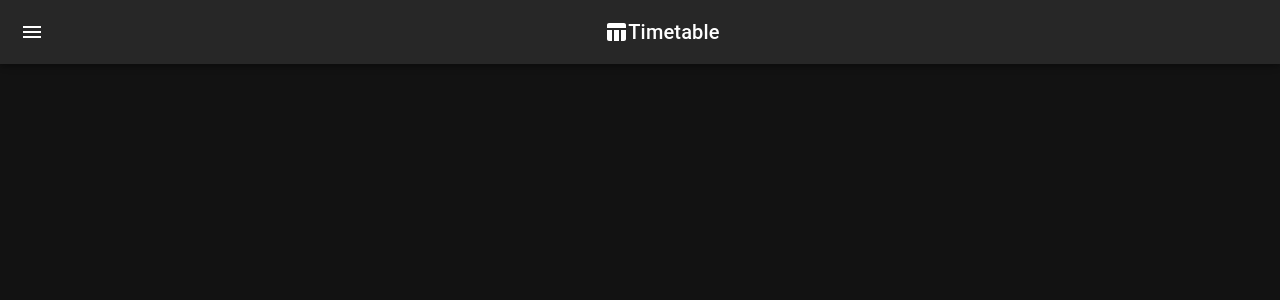
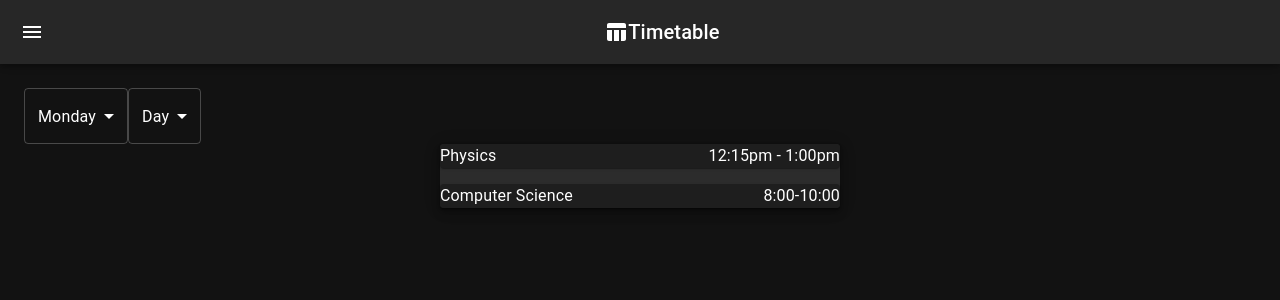
Before and after one commit to definitelyna/School-organisation-website-frontend, a React (Vite) app: page /timetable in a window 1280 px wide. Shown: the top 300 px of the page. Built offline with nearby package versions, Linux system fonts and the light colour scheme.

Commit message:
Added the display logic for day view timetable

```diff
--- a/src/components/UIOverlay.jsx
+++ b/src/components/UIOverlay.jsx
@@ -16,14 +16,12 @@ import ListItem from "@mui/material/ListItem";
 import ListItemButton from "@mui/material/ListItemButton";
 import ListItemIcon from "@mui/material/ListItemIcon";
 import ListItemText from "@mui/material/ListItemText";
-import InboxIcon from "@mui/icons-material/MoveToInbox";
-import MailIcon from "@mui/icons-material/Mail";
 import DashboardIcon from "@mui/icons-material/Dashboard";
 import TableChartIcon from "@mui/icons-material/TableChart";
 import TaskAltIcon from "@mui/icons-material/TaskAlt";
 import EventIcon from "@mui/icons-material/Event";
 import { ThemeProvider, createTheme } from "@mui/material";
-import { Link, useNavigate } from "react-router-dom";
+import { useNavigate } from "react-router-dom";
 
 const darkTheme = createTheme({
   palette: {
--- a/src/pages/timetable/Timetable.jsx
+++ b/src/pages/timetable/Timetable.jsx
@@ -1,7 +1,99 @@
+import { Paper, Select, MenuItem } from "@mui/material";
 import UIOverlay from "../../components/UIOverlay";
+import { useState } from "react";
+import DayTimetable from "./components/DayTimetable";
+import WeekTimetable from "./components/WeekTimetable";
+import style from "./Timetable.module.css";
+
+function Period(name, day, time, note) {
+  this.name = name;
+  this.day = day;
+  this.time = time;
+  this.note = note;
+}
+
+const testPeriod1 = new Period(
+  "Physics",
+  "Monday",
+  "12:15pm - 1:00pm",
+  "Fucking hate this class"
+);
+const testPeriod2 = new Period(
+  "Maths",
+  "Monday",
+  "1:00pm - 2:00pm",
+  "Fucking hate this class"
+);
+
+const testPeriod3 = new Period(
+  "Computer Science",
+  "Monday",
+  "8:00-10:00",
+  "Fucking hate this class"
+);
 
 export default function Timetable() {
+  const [timetable, setTimetable] = useState({
+    Monday: [testPeriod1, testPeriod3],
+    Tuesday: [testPeriod2],
+    Wednesday: [],
+    Thursday: [],
+    Friday: [],
+    Saturday: [],
+    Sunday: [],
+  });
+  const [currentDaySelected, setCurrentDaySelected] = useState("Monday");
+  const [view, setView] = useState("Day");
+
+  const handleDayChange = (e) => {
+    setCurrentDaySelected(e.target.value);
+  };
+
+  const handleViewChange = (e) => {
+    setView(e.target.value);
+  };
+
   return (
-    <UIOverlay pageName="Timetable"></UIOverlay>
+    <UIOverlay pageName="Timetable">
+      <div className={style.dropDownWrap}>
+        <Select
+          id="dayOfWeekSelect"
+          value={currentDaySelected}
+          label="Day"
+          onChange={(e) => handleDayChange(e)}
+        >
+          <MenuItem value={"Monday"}>Monday</MenuItem>
+          <MenuItem value={"Tuesday"}>Tuesday</MenuItem>
+          <MenuItem value={"Wednesday"}>Wednesday</MenuItem>
+          <MenuItem value={"Thursday"}>Thursday</MenuItem>
+          <MenuItem value={"Friday"}>Friday</MenuItem>
+          <MenuItem value={"Saturday"}>Saturday</MenuItem>
+          <MenuItem value={"Sunday"}>Sunday</MenuItem>
+        </Select>
+
+        <Select
+          id="view"
+          value={view}
+          label="Day"
+          onChange={(e) => handleViewChange(e)}
+        >
+          <MenuItem value={"Day"}>Day</MenuItem>
+          <MenuItem value={"Week"}>Week</MenuItem>
+        </Select>
+      </div>
+
+      <Paper sx={{ width: "400px", marginInline: "auto" }} elevation={6}>
+        {view == "Day" && (
+          <DayTimetable timetable={timetable} currentDay={currentDaySelected} />
+        )}
+        {view == "Week" && (
+          <WeekTimetable
+            timetable={timetable}
+            currentDay={currentDaySelected}
+          />
+        )}
+
+      </Paper>
+    </UIOverlay>
   );
 }
--- /dev/null
+++ b/src/pages/timetable/Timetable.module.css
@@ -0,0 +1,7 @@
+.dropDownWrap{
+    display: flex;
+    flex-direction: row;
+    justify-content: space-between;
+    width: fit-content;
+
+}
--- /dev/null
+++ b/src/pages/timetable/components/DayTimetable.jsx
@@ -0,0 +1,27 @@
+import Grid from "@mui/material/Grid2";
+import { Paper } from "@mui/material";
+import Typography from "@mui/material/Typography";
+
+export default function DayTimetable(prop) {
+    const timetable = prop.timetable
+    const currentDay = prop.currentDay
+
+  return (
+    <Grid container columns={1} spacing={2}>
+      {timetable[currentDay].map((period, index) => (
+        <Grid key={index} size={1}>
+          <Paper
+            sx={{
+              display: "flex",
+              flexDirection: "row",
+              justifyContent: "space-between",
+            }}
+          >
+            <Typography>{period.name}</Typography>
+            <Typography>{period.time}</Typography>
+          </Paper>
+        </Grid>
+      ))}
+    </Grid>
+  );
+}
--- /dev/null
+++ b/src/pages/timetable/components/WeekTimetable.jsx
@@ -0,0 +1,3 @@
+export default function WeekTimetable() {
+    return <></>
+}
```
